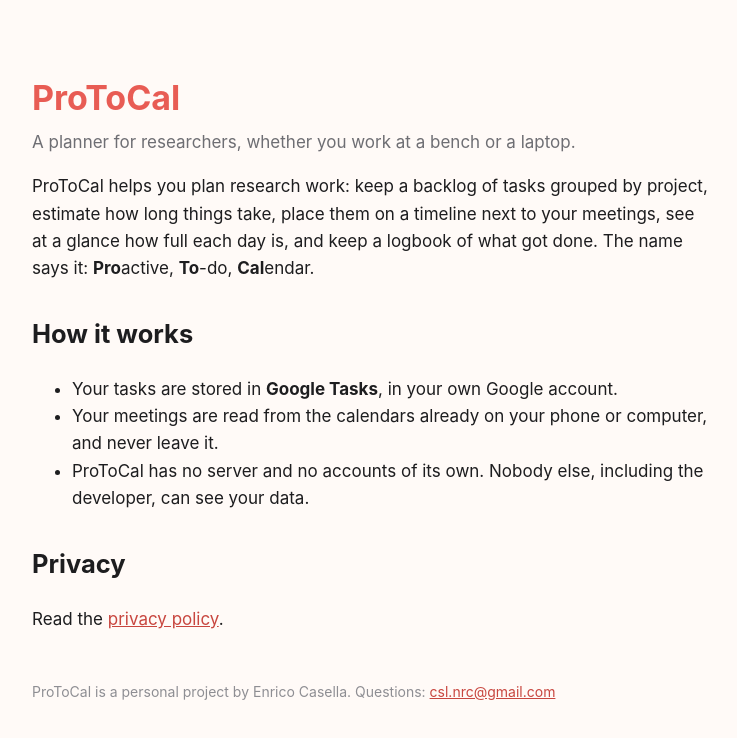
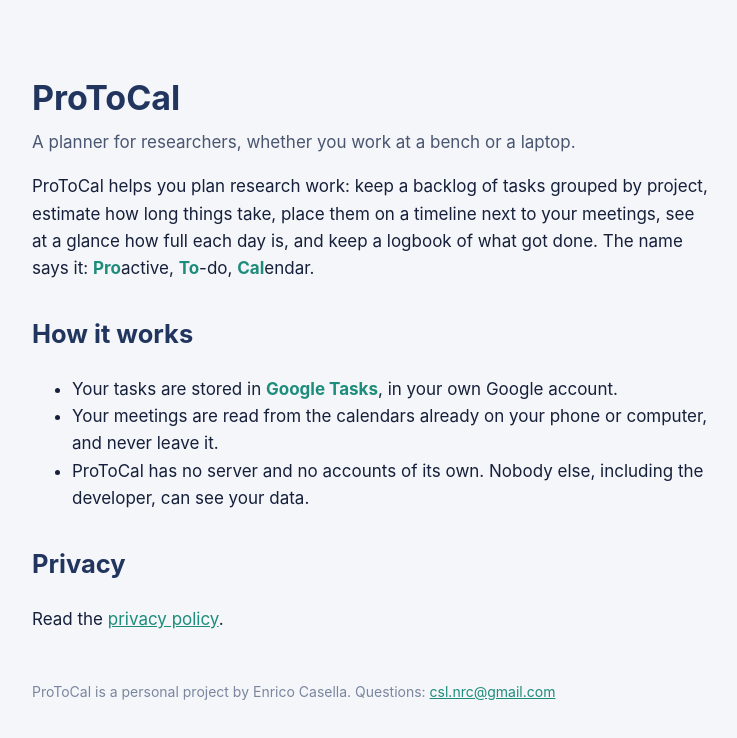
Before and after one commit to HenReeco/protocal, a plain HTML site: page index.html in a window 1280 px wide. Shown: the whole page, without its empty margins (268-1005 px from the left). Drawn offline with Linux system fonts and the light colour scheme.

Commit message:
Update style.css

```diff
--- a/style.css
+++ b/style.css
@@ -1,7 +1,8 @@
-body { font: 17px/1.6 -apple-system, BlinkMacSystemFont, "Segoe UI", Roboto, sans-serif; max-width: 680px; margin: 0 auto; padding: 48px 20px; color: #1d1d1f; background: #fffaf7; }
-h1 { color: #e85c54; margin-bottom: 4px; }
-h2 { margin-top: 32px; }
-.sub { color: #6e6e73; margin-top: 0; }
-a { color: #c8463f; }
-footer { margin-top: 48px; color: #8e8e93; font-size: 14px; }
-@media (prefers-color-scheme: dark) { body { color: #f2f2f7; background: #1c1c1e; } .sub, footer { color: #aeaeb2; } a { color: #ff8a80; } }
+body { font: 17px/1.6 -apple-system, BlinkMacSystemFont, "Segoe UI", Roboto, sans-serif; max-width: 680px; margin: 0 auto; padding: 48px 20px; color: #16203a; background: #f4f6fa; }
+h1 { color: #22355e; margin-bottom: 4px; }
+h2 { margin-top: 32px; color: #22355e; }
+.sub { color: #4a5670; margin-top: 0; }
+a { color: #1e8c7a; }
+strong { color: #1e8c7a; }
+footer { margin-top: 48px; color: #7a869e; font-size: 14px; }
+@media (prefers-color-scheme: dark) { body { color: #e6ebf4; background: #111827; } h1, h2 { color: #e6ebf4; } .sub, footer { color: #aeb9ce; } a, strong { color: #5ee6c8; } }
```
